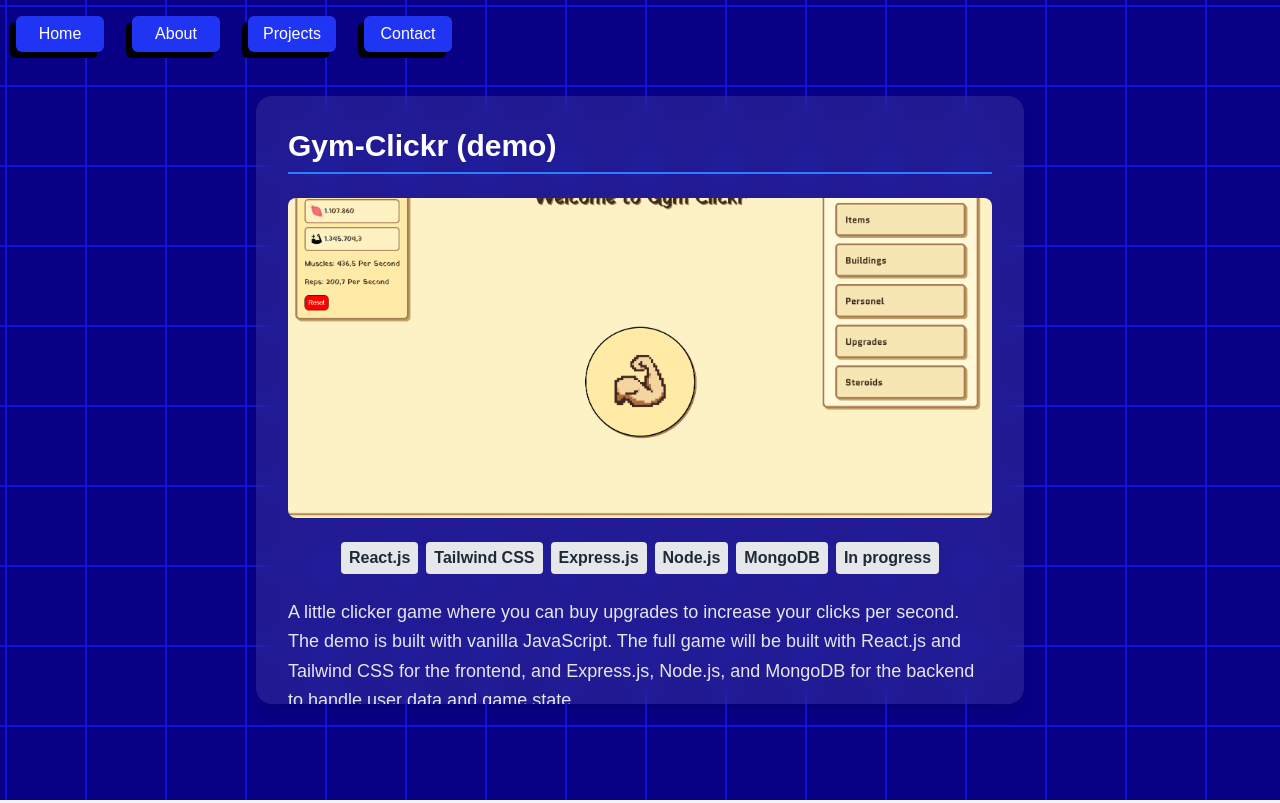
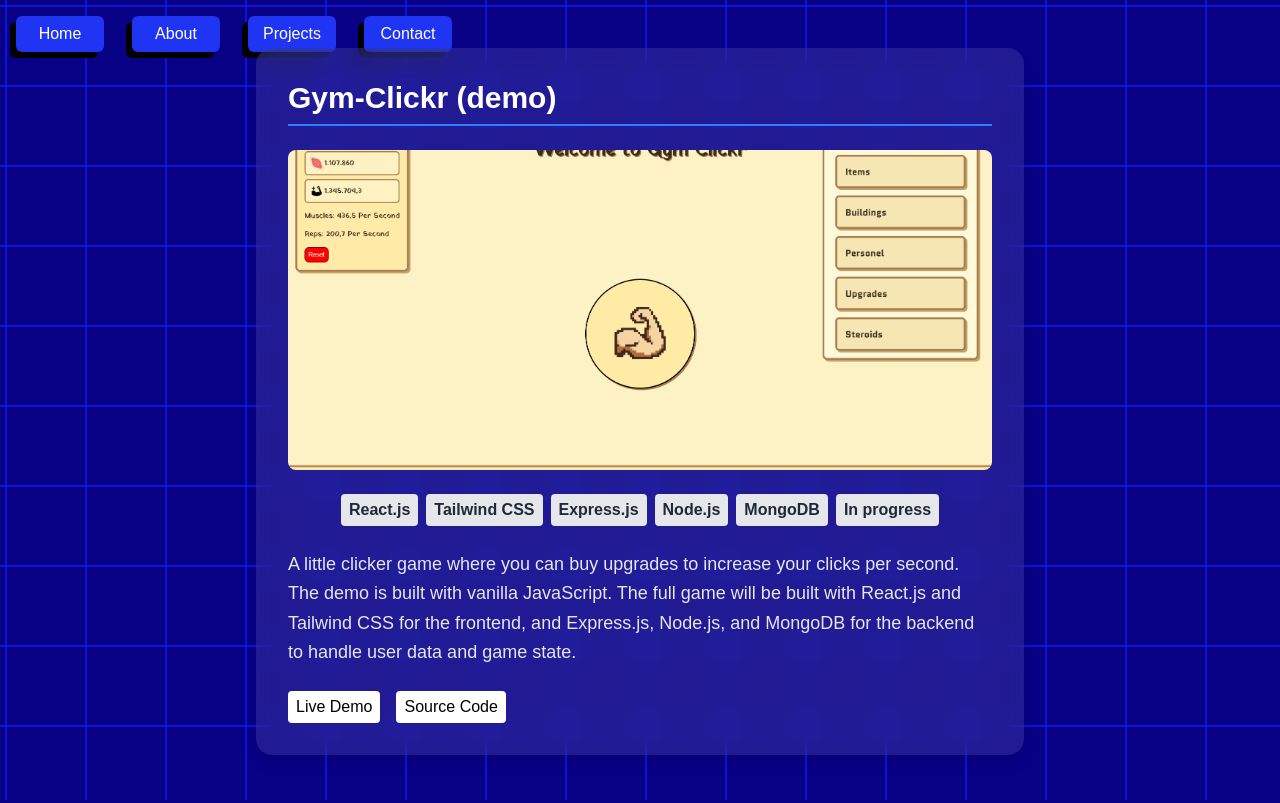
Before and after one commit to JarneDM/Portfolio, a React (Vite) app: page /projects/1 in a window 1280 px wide. Built offline with nearby package versions, Linux system fonts and the light colour scheme; a web font is replaced by a local one.

Commit message:
little change to styling detail project page

```diff
--- a/src/components/DetailProject.jsx
+++ b/src/components/DetailProject.jsx
@@ -8,7 +8,7 @@ function DetailProject() {
   if (!project) return <h1>Not found</h1>;
 
   return (
-    <div className="p-8 md:max-h-[38rem] overflow-y-auto custom-scrollbar max-w-3xl mx-auto bg-white/10 backdrop-blur-md rounded-2xl shadow-lg space-y-6">
+    <div className="p-8 md:max-h-[38rem] lg:max-h-[45rem] overflow-y-auto custom-scrollbar max-w-3xl mx-auto bg-white/10 backdrop-blur-md rounded-2xl shadow-lg space-y-6">
       <h1 className="text-3xl font-bold text-white border-b-2 border-blue-500 pb-2">{project.title}</h1>
 
       {project.image && (
@@ -31,6 +31,7 @@ function DetailProject() {
 
       <p className="text-gray-200 text-lg leading-relaxed">{project.description}</p>
 
+      {project.liveDemo || project.sourceCode ? (
         <div className="flex space-x-4">
           {project.liveDemo && (
             <a
@@ -53,6 +54,7 @@ function DetailProject() {
             </a>
           )}
         </div>
+      ) : null}
     </div>
   );
 }
```
Lines whose indentation alone changed are shown as unchanged.
